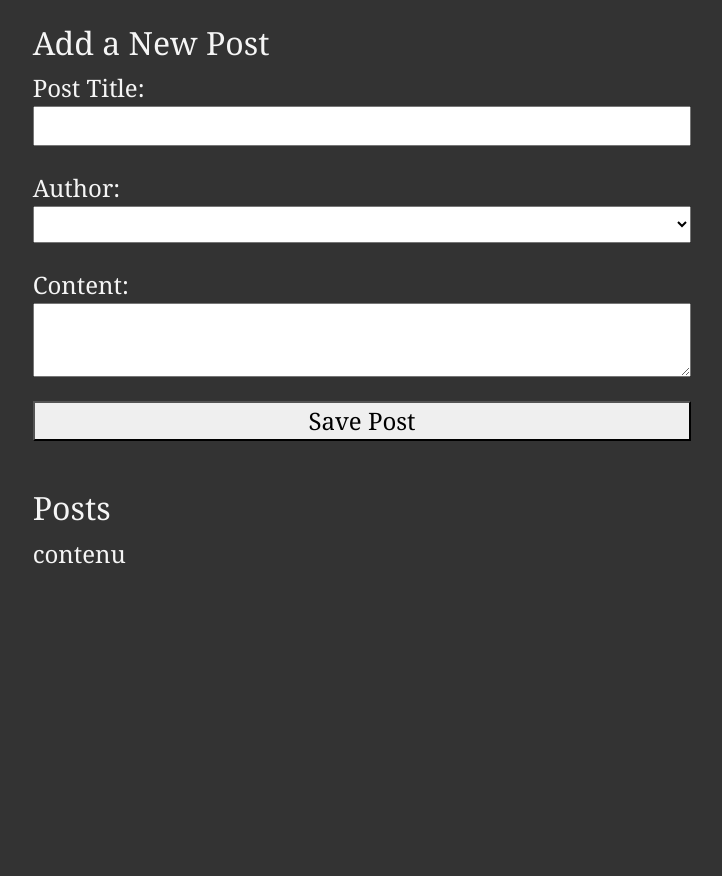
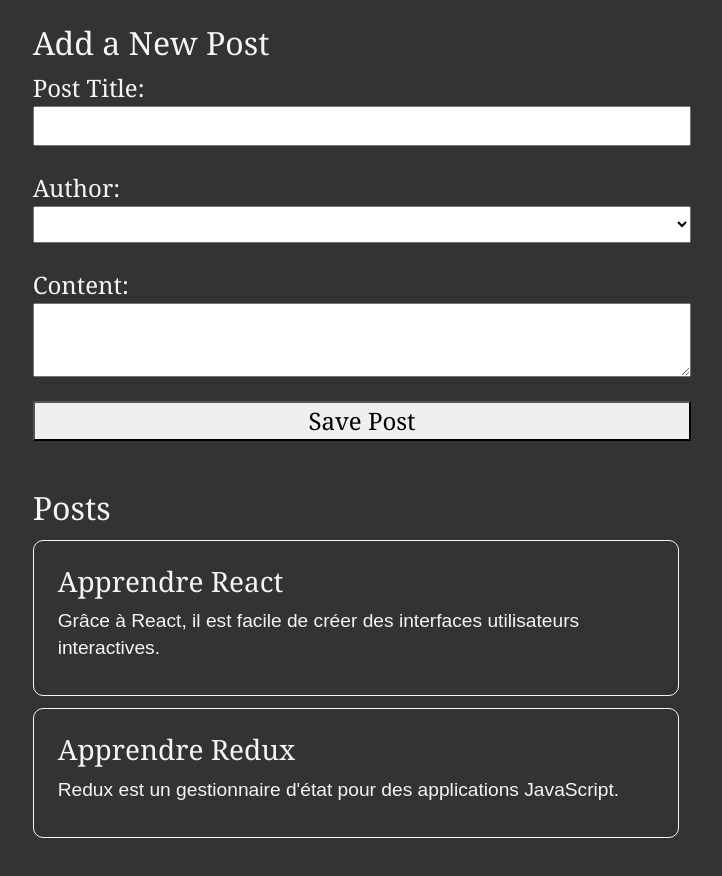
Before and after one commit to EdenSahile/Posts-List, a React (Create React App) app: page / in a window 1280 px wide. Shown: the top 876 px of the page, without its empty margins (278-1000 px from the left). Before the commit the page ends 800 px from the top, so only its background shows below. Built offline with nearby package versions, Linux system fonts and the light colour scheme.

Commit message:
affichage de PostsList

```diff
--- a/src/App.js
+++ b/src/App.js
@@ -12,7 +12,7 @@
         <div className="row">
           <div className="col-sm-8 mx-auto">
             <AddPostForm />
-            <PostsList />
+            <PostsList/>
           </div>
         </div>
       </div>
--- a/src/app/store.js
+++ b/src/app/store.js
@@ -1,7 +1,11 @@
 import {configureStore} from '@reduxjs/toolkit'
+import postsReducer from '../features/postSlice'
 
 const store=configureStore({
-    reducer:{}
+    reducer:{
+        posts:postsReducer
+
+    }
 })
 
 export default store;
--- a/src/features/PostsList.js
+++ b/src/features/PostsList.js
@@ -1,12 +1,26 @@
-
+import {useSelector} from 'react-redux'
+import { selectAllPosts } from './postSlice';
 
 const PostsList = () => {
 
+  const posts=useSelector(selectAllPosts)
+
+
+  const renderedPosts=posts.map(post=>{
+    return (
+      <article key={post.id}>
+        <h3>{post.title}</h3>
+        <p>{post.content.substring(0, 100)}</p>
+      </article>
+    );
+
+
+  })
 
   return (
     <section>
       <h2>Posts</h2>
-     contenu
+      {renderedPosts}
     </section>
   );
 };
--- a/src/features/postSlice.js
+++ b/src/features/postSlice.js
@@ -17,13 +17,14 @@
 ];
 
 
-const postList=createSlice({
+const postsSlice=createSlice({
     name:"posts",
     initialState,
     reducers:{}
 })
 
+export const selectAllPosts =(state)=>state.posts;
 
 
 
-export default  postList.Reducer
+export default  postsSlice.reducer
```
